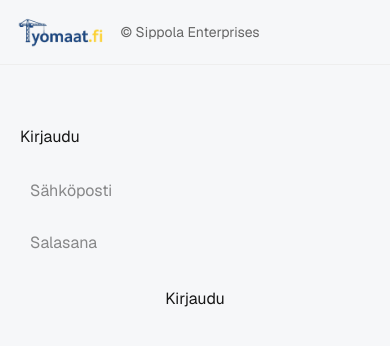
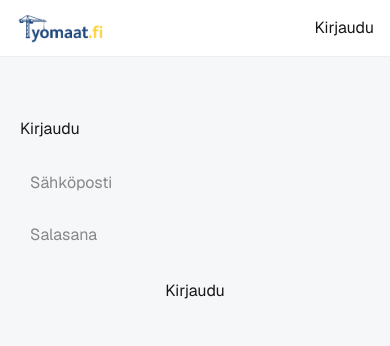
Before and after one commit to jokendroneilut-create/tyomaat-app, a Next.js app: page /login in a window 390 px wide. Shown: the top 346 px of the page. Built offline with nearby package versions, Linux system fonts and the light colour scheme; no server answers.

Commit message:
Make navbar mobile-friendly with menu

```diff
--- a/app/components/Navbar.tsx
+++ b/app/components/Navbar.tsx
@@ -5,19 +5,33 @@ import Image from "next/image";
 import { useEffect, useState } from "react";
 import { supabase } from "@/lib/supabaseClient";
 
+function useIsMobile(breakpoint = 768) {
+  const [isMobile, setIsMobile] = useState(false);
+
+  useEffect(() => {
+    const mq = window.matchMedia(`(max-width: ${breakpoint}px)`);
+    const update = () => setIsMobile(mq.matches);
+    update();
+    mq.addEventListener("change", update);
+    return () => mq.removeEventListener("change", update);
+  }, [breakpoint]);
+
+  return isMobile;
+}
+
 export default function Navbar() {
   const [session, setSession] = useState<any>(null);
+  const [open, setOpen] = useState(false);
+  const isMobile = useIsMobile(768);
 
   useEffect(() => {
     supabase.auth.getSession().then(({ data }) => {
       setSession(data.session);
     });
 
-    const { data: listener } = supabase.auth.onAuthStateChange(
-      (_event, session) => {
+    const { data: listener } = supabase.auth.onAuthStateChange((_event, session) => {
       setSession(session);
-      }
-    );
+    });
 
     return () => {
       listener.subscription.unsubscribe();
@@ -26,16 +40,45 @@ export default function Navbar() {
 
   const handleLogout = async () => {
     await supabase.auth.signOut();
+    setOpen(false);
     window.location.href = "/login";
   };
+
+  const NavLinks = ({ onClick }: { onClick?: () => void }) => (
+    <>
+      <Link href="/watchlists" style={{ textDecoration: "none" }} onClick={onClick}>
+        Hakuvahdit
+      </Link>
+      <Link href="/crm" style={{ textDecoration: "none" }} onClick={onClick}>
+        Omat
+      </Link>
+      <Link href="/tasks" style={{ textDecoration: "none" }} onClick={onClick}>
+        Tehtävät
+      </Link>
+      <button
+        onClick={() => {
+          onClick?.();
+          handleLogout();
+        }}
+        style={{ cursor: "pointer" }}
+      >
+        Kirjaudu ulos
+      </button>
+    </>
+  );
 
   return (
     <nav
       style={{
         display: "flex",
-        padding: "16px",
+        padding: "12px 16px",
         borderBottom: "1px solid #eee",
         alignItems: "center",
+        gap: 12,
+        position: "sticky",
+        top: 0,
+        background: "#fff",
+        zIndex: 20,
       }}
     >
       <Link
@@ -46,9 +89,10 @@ export default function Navbar() {
           gap: "12px",
           textDecoration: "none",
           color: "inherit",
+          minWidth: 0,
         }}
+        onClick={() => setOpen(false)}
       >
-        {/* Logo */}
         <Image
           src="/logo_ilman_taustaa.png"
           alt="Tyomaat.fi logo"
@@ -57,39 +101,58 @@ export default function Navbar() {
           style={{ height: "32px", width: "auto" }}
           priority
         />
-        <span style={{ color: "#666", fontSize: "14px" }}>
+        {!isMobile && (
+          <span style={{ color: "#666", fontSize: "14px", whiteSpace: "nowrap" }}>
             © Sippola Enterprises
           </span>
+        )}
       </Link>
 
+      <div style={{ marginLeft: "auto" }}>
+        {!session ? (
+          <Link href="/login" onClick={() => setOpen(false)} style={{ textDecoration: "none" }}>
+            Kirjaudu
+          </Link>
+        ) : isMobile ? (
+          <div style={{ position: "relative" }}>
+            <button
+              onClick={() => setOpen((v) => !v)}
+              style={{
+                cursor: "pointer",
+                border: "1px solid #e5e7eb",
+                background: "#fff",
+                borderRadius: 10,
+                padding: "8px 10px",
+                fontWeight: 700,
+              }}
+            >
+              Valikko
+            </button>
+
+            {open && (
               <div
                 style={{
-          marginLeft: "auto",
-          display: "flex",
-          alignItems: "center",
-          gap: "16px",
+                  position: "absolute",
+                  right: 0,
+                  top: "calc(100% + 8px)",
+                  background: "#fff",
+                  border: "1px solid #e5e7eb",
+                  borderRadius: 12,
+                  padding: 10,
+                  minWidth: 180,
+                  boxShadow: "0 10px 30px rgba(0,0,0,0.08)",
+                  display: "grid",
+                  gap: 10,
                 }}
               >
-        {!session ? (
-          <Link href="/login"></Link>
+                <NavLinks onClick={() => setOpen(false)} />
+              </div>
+            )}
+          </div>
         ) : (
-          <>
-  <Link href="/watchlists" style={{ textDecoration: "none" }}>
-    Hakuvahdit
-  </Link>
-
-  <Link href="/crm" style={{ textDecoration: "none" }}>
-    Omat
-  </Link>
-
-  <Link href="/tasks" style={{ textDecoration: "none" }}>
-    Tehtävät
-  </Link>
-
-  <button onClick={handleLogout} style={{ cursor: "pointer" }}>
-    Kirjaudu ulos
-  </button>
-</>
+          <div style={{ display: "flex", alignItems: "center", gap: "16px" }}>
+            <NavLinks />
+          </div>
         )}
       </div>
     </nav>
```
Lines whose indentation alone changed are shown as unchanged.
